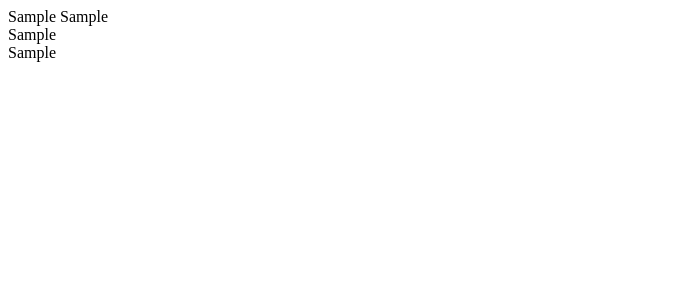
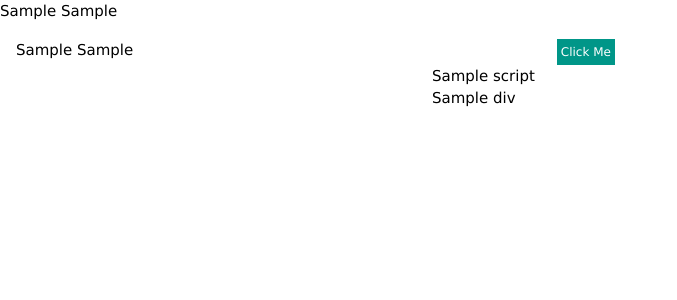
Before and after one commit to py-chemist/flask_bokeh_ajax, a Flask app: template templates/bokeh.html in a window 1280 px wide. Shown: the top 300 px of the page, without its empty margins (0-677 px from the left). Run offline with Flask 2, Linux system fonts and the light colour scheme; the template is opened without the code that fills it: most values are stand-ins (such as "Sample title", 1, 10 or a date in 2020); parts of the project's set-up code (start-up, migrations or seed data) failed here and were passed over; some libraries are stand-ins or nearby versions.

Commit message:
Change plot dynamically with Select

```diff
--- a/app.py
+++ b/app.py
@@ -1,16 +1,18 @@
-from flask import Flask, render_template, jsonify
+from flask import Flask, render_template, jsonify, request, url_for
 from bokeh.plotting import figure
 from bokeh.embed import components
 from bokeh.resources import INLINE
 from bokeh.models import ColumnDataSource
 from bokeh.models import CustomJS, Slider, Select
 from bokeh.layouts import widgetbox, column
+import json
 
 resources = INLINE
 js_resources = resources.render_js()
 css_resources = resources.render_css()
 
 app = Flask(__name__)
+app.config['SEND_FILE_MAX_AGE_DEFAULT'] = 0
 
 
 @app.route('/')
@@ -19,7 +21,7 @@ def home():
     y = x
     source = ColumnDataSource(data=dict(x=x, y=y))
 
-    plot = figure(plot_width=400, plot_height=300)
+    plot = figure(plot_width=300, plot_height=250)
     plot.line('x', 'y',  line_width=3, source=source, line_alpha=0.6)
 
     callback = CustomJS(args=dict(source=source), code="""
@@ -47,5 +49,53 @@ def home():
                            css_resources=css_resources)
 
 
+my_data = {'one': [1, 3, 5],
+           'two': [2, 7, 5],
+           'three': [8, 3, 6]}
+
+
+@app.route('/new_option', methods=['POST'])
+def new_option():
+    json.dumps(request.form)
+    option = request.form['value']
+    return jsonify(option=my_data[option])
+
+
+@app.route('/ajax', methods=["GET", "POST"])
+def ajax():
+    x = [1, 2, 3]
+    source = ColumnDataSource(data=dict(x=x, y=my_data['one']))
+    plot = figure(height=250, width=300)
+    plot.line('x', 'y', source=source, line_width=3, line_alpha=0.8)
+    callback = CustomJS(args=dict(source=source), code="""
+    var selected_value = cb_obj.value;
+    var plot_data = source.data;
+    jQuery.ajax({
+        type: 'POST',
+        url: '/new_option',
+        data: {"value": selected_value},
+        dataType: 'json',
+        success: function (response) {
+            plot_data['y'] = response["option"];
+            source.trigger('change');
+        },
+        error: function() {
+            alert("An error occured!");
+        }
+    });
+    """)
+
+    select = Select(value='one',
+                    options=list(my_data.keys()),
+                    callback=callback)
+
+    layout = column(widgetbox(select, width=100), plot)
+    script, div = components(layout)
+    return jsonify(script=script,
+                   div=div,
+                   js_resources=INLINE.render_js(),
+                   css_resources=INLINE.render_css())
+
+
 if __name__ == "__main__":
     app.run(debug=True)
--- /dev/null
+++ b/static/css/main.css
@@ -0,0 +1,11 @@
+#ajax {
+    padding: 4px 4px;
+    margin-left: 30%;
+}
+
+.bk-root .bk-widget select {
+    min-width: 90%;
+    height: 25px;
+    padding: 0 2px;
+    margin-top: -20px;
+}
--- /dev/null
+++ b/static/js/main.js
@@ -0,0 +1,13 @@
+$( document ).ready(function() {
+    $("#ajax").on("click", function(){
+	$.ajax({
+	    url: '/ajax',
+            data: {},
+            dataType: 'json',
+	    success: function(data){
+	        $('#plot_div').html(data.div);
+    		$('#script_div').html(data.script);
+            }
+        })
+    })
+});
--- a/templates/bokeh.html
+++ b/templates/bokeh.html
@@ -3,11 +3,26 @@
     <head>
         <meta charset="UTF-8"/>
         <title>Flask_Bokeh_Ajax</title>
+	<link rel="stylesheet" href="https://www.w3schools.com/w3css/4/w3.css">
+	<link rel="stylesheet" href="{{url_for('static', filename='css/main.css')}}">
+	<script src="https://code.jquery.com/jquery-3.1.0.min.js"></script>
+	<!-- <script src="//ajax.googleapis.com/ajax/libs/jquery/1.9.1/jquery.min.js"></script> -->
+	<script src="{{ url_for('static', filename='js/main.js')}}"></script>
 	{{ js_resources | safe}}
         {{ css_resources | safe}}
     </head>
     <body>
-      <div id="script"> {{ plot_script | safe}}</div>
-      <div id="plot">{{ plot_div | safe}}</div>
+      <div class="w3-row w3-container w3-padding-16">
+        <div class="w3-third">
+	  {{ plot_script | safe }}
+	  {{ plot_div | safe }}
+	</div>
+        <div class="w3-third">
+	  <button id="ajax" class="w3-btn w3-teal w3-small">Click Me</button>
+	  <div id="script_div"> {{ script | safe}}</div>
+	  <div id="plot_div">{{ div | safe}}</div>
+	</div>
+      </div>
+
     </body>
 </html>
```
